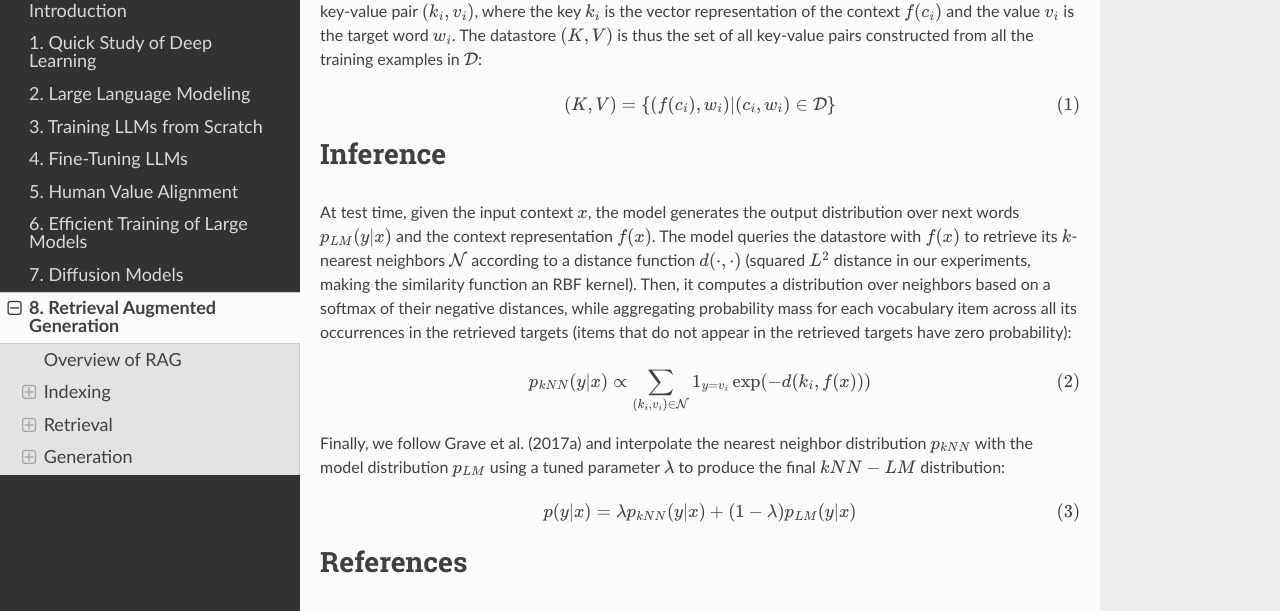
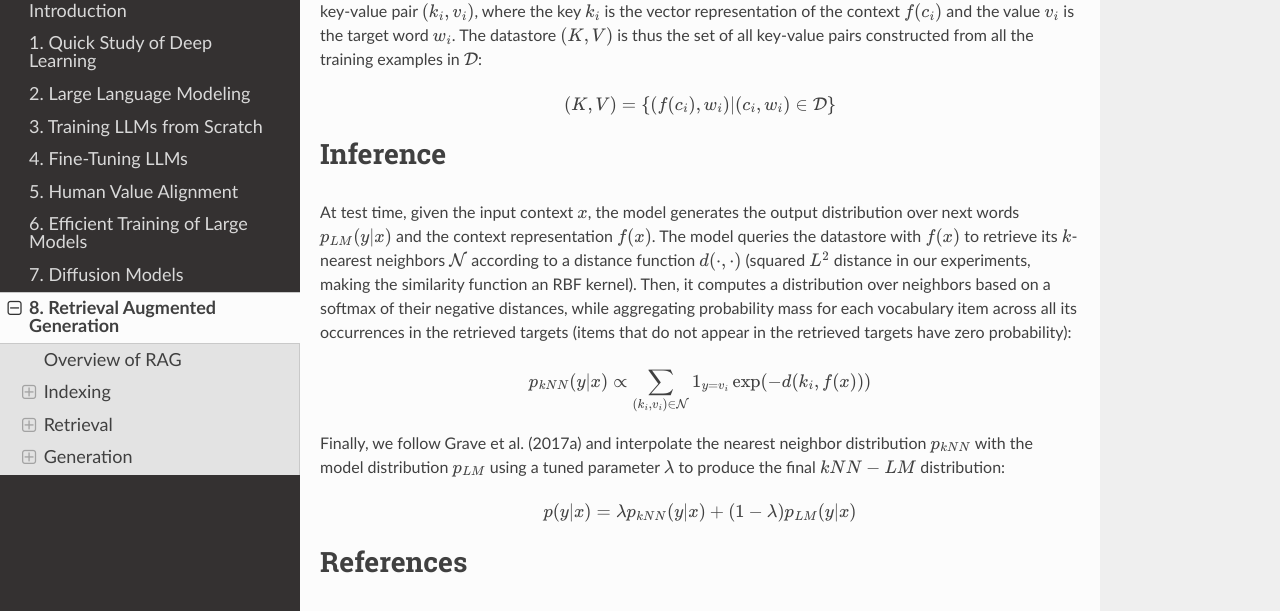
Before and after one commit to JieGroup/GenAI, a Sphinx documentation site: the page built from docs/rag/index.md, in a window 1280 px wide and 900 px high, scrolled down 17749 px. Shown: the part 164-775 px from the top of the window. Built offline with Sphinx 7.4.7 and the Read the Docs theme 3.1.0, drawn with Linux system fonts in a browser that asks for light colours; formulas are drawn with MathJax 3.

Commit message:
minor fix rag

```diff
--- a/docs/rag/index.md
+++ b/docs/rag/index.md
@@ -835,20 +835,20 @@ kNN-LM is an approach that extends a pre-trained LM by linearly interpolating it
 Let $ f(\cdot) $ be the function that maps a context $ c $ to a fixed-length vector representation computed by the pre-trained LM. For instance, in a Transformer LM, $ f(c) $ could map $ c $ to an intermediate representation that is output by an arbitrary self-attention layer. Then, given the $ i $-th training example $ (c_i, w_i) \in \mathcal{D} $, we define the key-value pair $ (k_i, v_i) $, where the key $ k_i $ is the vector representation of the context $ f(c_i) $ and the value $ v_i $ is the target word $ w_i $. The datastore $ (K, V) $ is thus the set of all key-value pairs constructed from all the training examples in $ \mathcal{D} $:
 
 $$
-(K, V) = \{(f(c_i), w_i) | (c_i, w_i) \in \mathcal{D}\} \tag{1}
+(K, V) = \{(f(c_i), w_i) | (c_i, w_i) \in \mathcal{D}\}
 $$
 
 #### Inference
 At test time, given the input context $ x $, the model generates the output distribution over next words $ p_{LM}(y|x) $ and the context representation $ f(x) $. The model queries the datastore with $ f(x) $ to retrieve its $ k $-nearest neighbors $ \mathcal{N} $ according to a distance function $ d(\cdot, \cdot) $ (squared $ L^2 $ distance in our experiments, making the similarity function an RBF kernel). Then, it computes a distribution over neighbors based on a softmax of their negative distances, while aggregating probability mass for each vocabulary item across all its occurrences in the retrieved targets (items that do not appear in the retrieved targets have zero probability):
 
 $$
-p_{kNN}(y|x) \propto \sum_{(k_i,v_i) \in \mathcal{N}} 1_{y=v_i} \exp(-d(k_i, f(x))) \tag{2}
+p_{kNN}(y|x) \propto \sum_{(k_i,v_i) \in \mathcal{N}} 1_{y=v_i} \exp(-d(k_i, f(x)))
 $$
 
 Finally, we follow Grave et al. (2017a) and interpolate the nearest neighbor distribution $ p_{kNN} $ with the model distribution $ p_{LM} $ using a tuned parameter $ \lambda $ to produce the final $ kNN-LM $ distribution:
 
 $$
-p(y|x) = \lambda p_{kNN}(y|x) + (1 - \lambda) p_{LM}(y|x) \tag{3}
+p(y|x) = \lambda p_{kNN}(y|x) + (1 - \lambda) p_{LM}(y|x)
 $$
 
 
```
